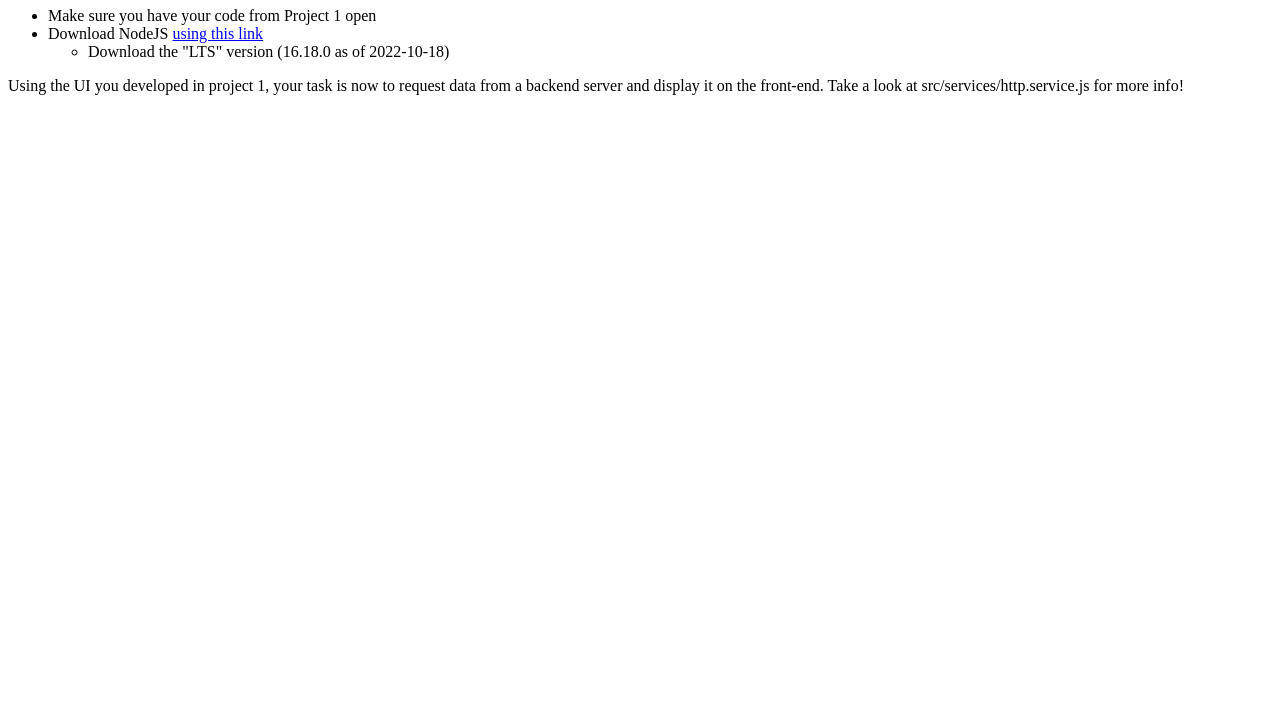
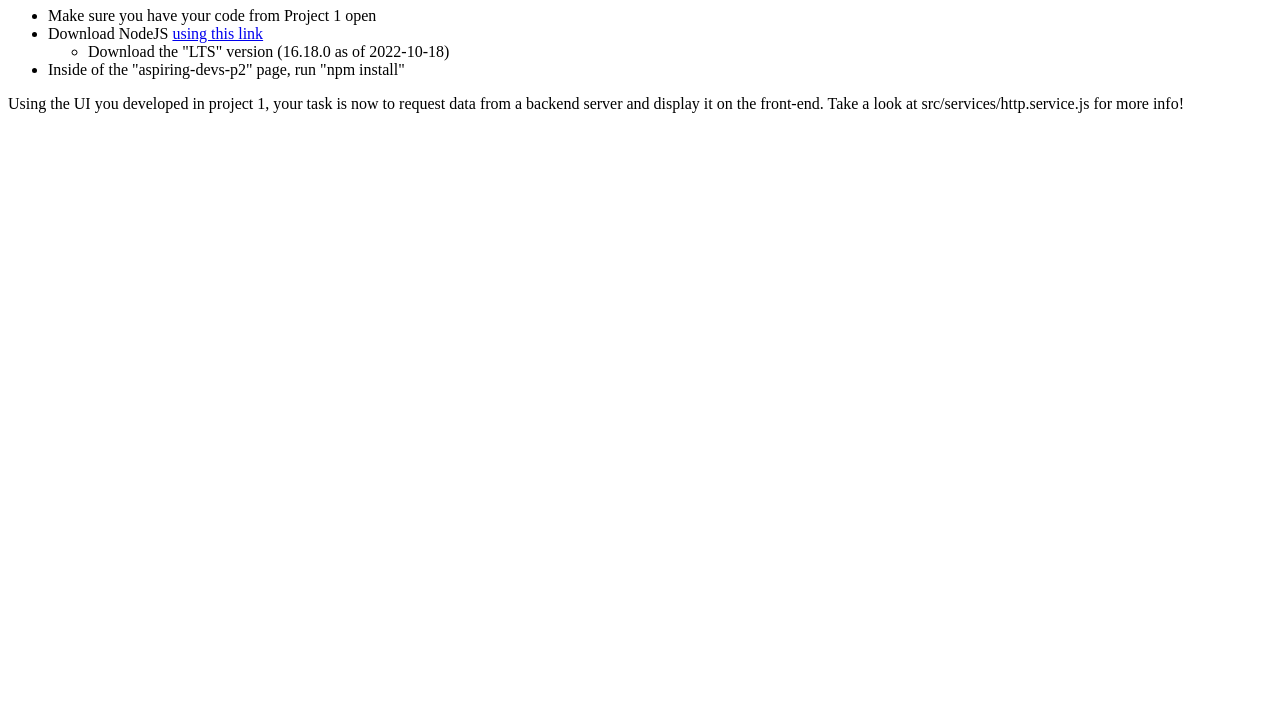
Before and after one commit to tipjoe/aspiring-devs-10-2022-p2-form-digest, a website: page src/App.html in a window 1280 px wide. Shown: the part 73-800 px from the top of the page. Drawn offline with nearby package versions, Linux system fonts and the light colour scheme.

Commit message:
Added instructions for install

```diff
--- a/src/App.html
+++ b/src/App.html
@@ -44,12 +44,14 @@
               <li>Download the "LTS" version (16.18.0 as of 2022-10-18)</li>
             </ul>
           </li>
+          <li>Inside of the "aspiring-devs-p2" page, run "npm install"</li>
         </ul>
         <span
           >Using the UI you developed in project 1, your task is now to request
           data from a backend server and display it on the front-end. Take a
           look at src/services/http.service.js for more info!
         </span>
+
       </div>
     </div>
     <!-- Don't delete below this line -->
```
